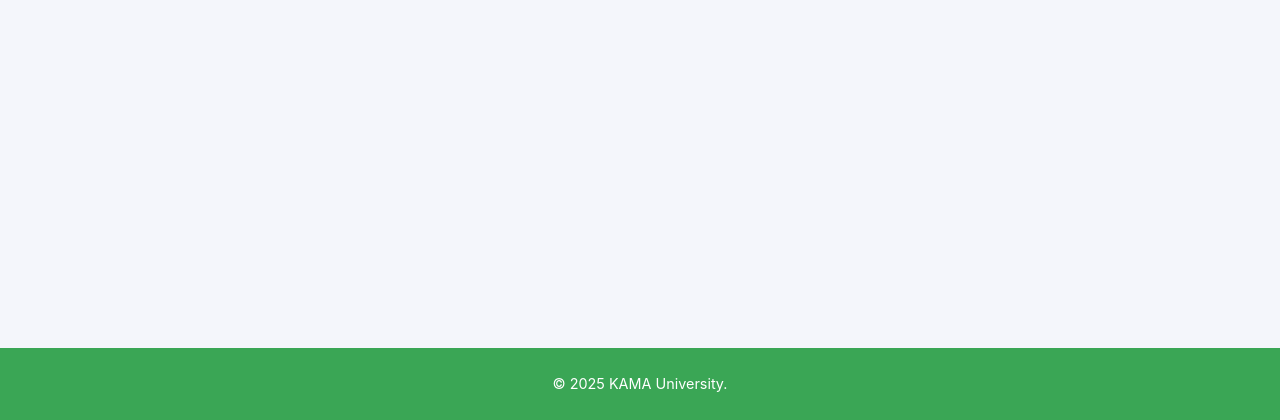
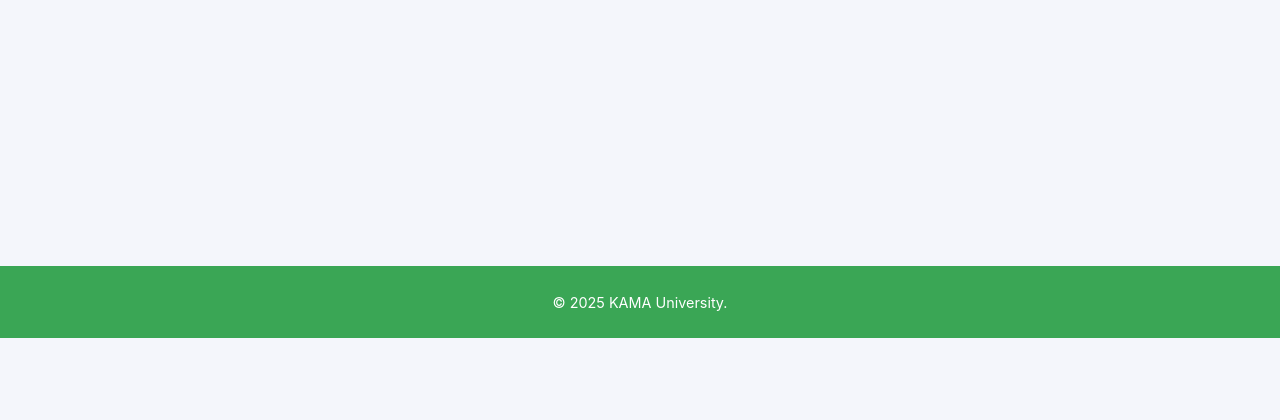
Before and after one commit to WSU-kduncan/KAMA-University, a Flask app: page /admin in a window 1280 px wide. Shown: the part 462-882 px from the top of the page. After the commit the page ends 800 px from the top, so only its background shows below. Run offline with Flask 3, Linux system fonts and the light colour scheme; the visitor is signed in with stand-in values (Sample User, id 1).

Commit message:
hopefully fixed page

```diff
--- a/website/static/style.css
+++ b/website/static/style.css
@@ -341,7 +341,7 @@
     color: white;
     text-align: center;
     padding: 10px 0;
-    position: static;
+    position: fixed;
     bottom: 0;
     left: 0;
     width: 100%;
```
